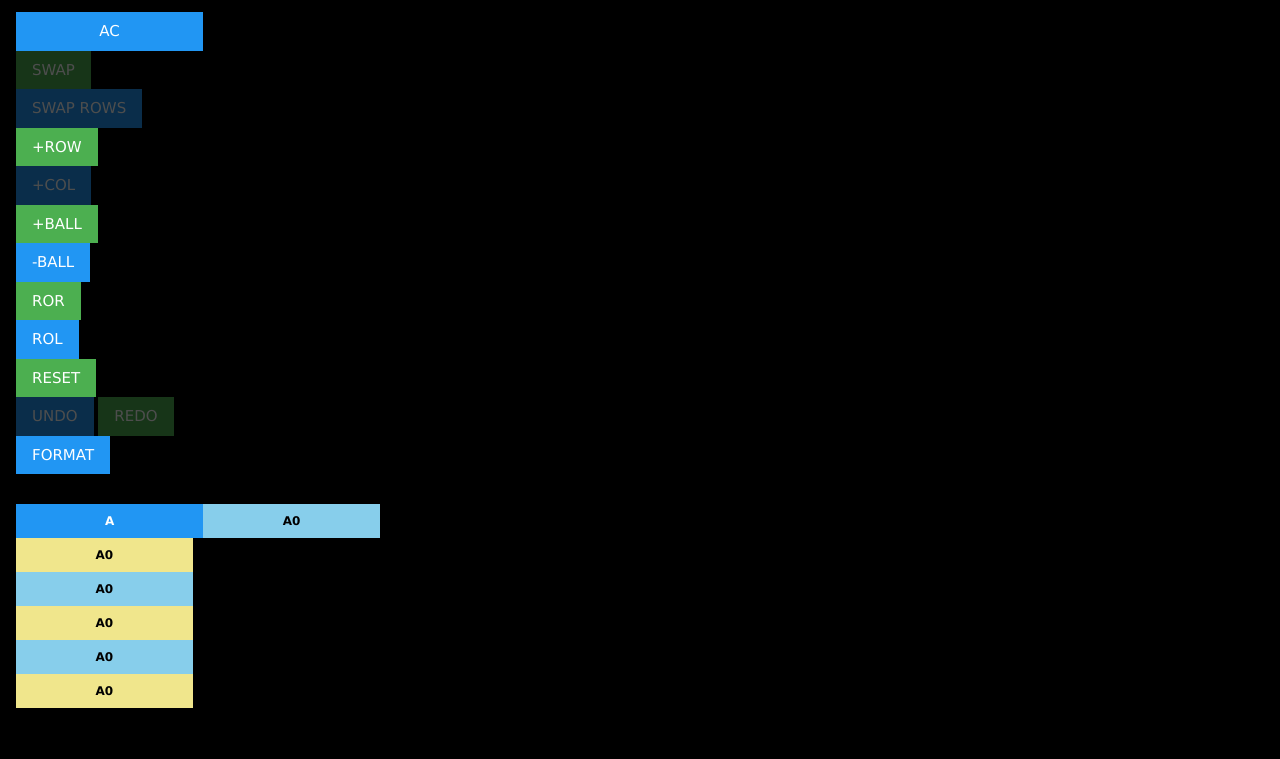
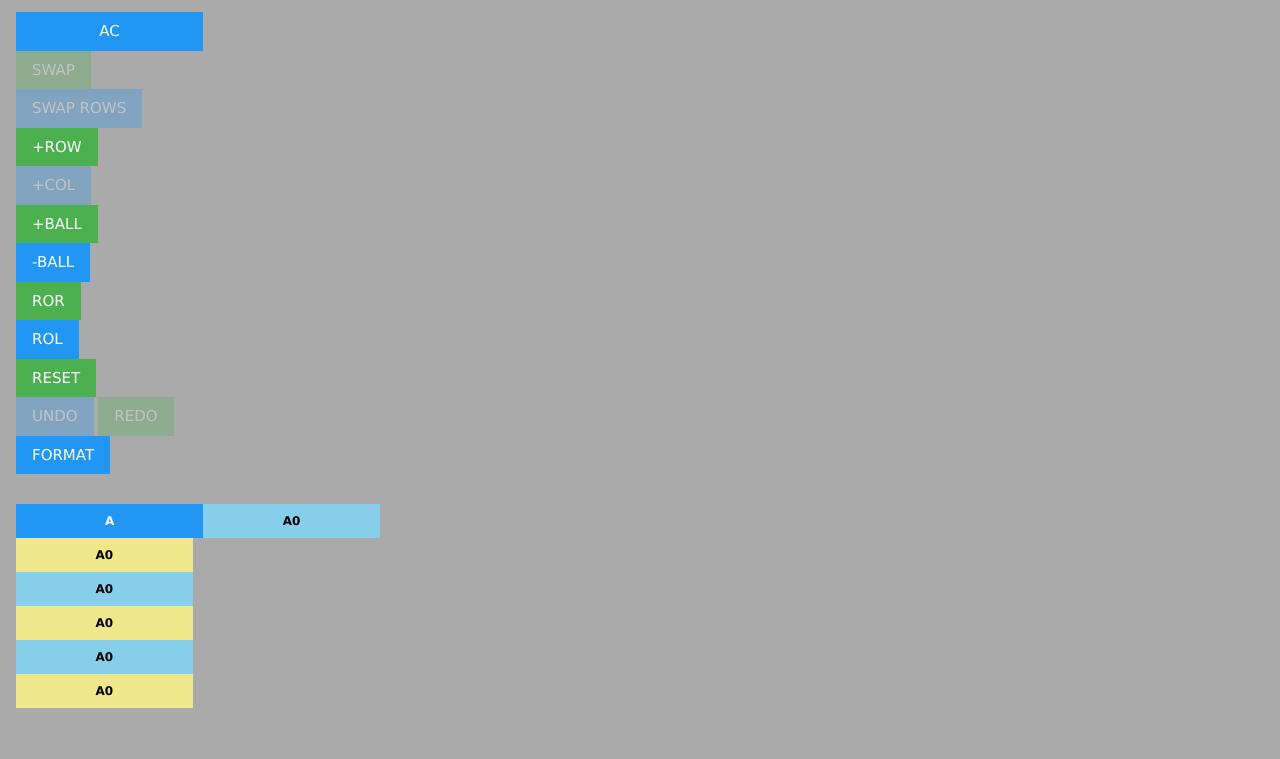
Before and after one commit to edcarstens/JugglePro, a website: page examples/example8.html in a window 1280 px wide. Shown: the part 77-836 px from the top of the page. Drawn offline with nearby package versions, Linux system fonts and the light colour scheme.

Commit message:
mod to extend w3.css for JPE

```diff
--- a/jp3d.css
+++ b/jp3d.css
@@ -1,8 +1,20 @@
 body {
     margin: 0;
     padding: 0;
-    background-color: #000000;
-    color: #40f0c0;
+    background-color: #f0f0f0;
+    color: #207860;
+}
+
+/* Extend w3.css */
+/*
+.w3-light-blue,.w3-hover-light-blue:hover{color:#000 !important;background-color:#87CEEB !important}
+.w3-khaki,.w3-hover-khaki:hover{color:#000 !important;background-color:#f0e68c !important}
+*/
+.w3-jp-light-blue,.w3-jp-hover-light-blue:hover{color:#000 !important;background-color:#81c2df !important}
+.w3-jp-khaki,.w3-jp-hover-khaki:hover{color:#000 !important;background-color:#e4db86 !important}
+
+body {
+    background-color:#aaa;
 }
 
 /* MHN Table */
```
